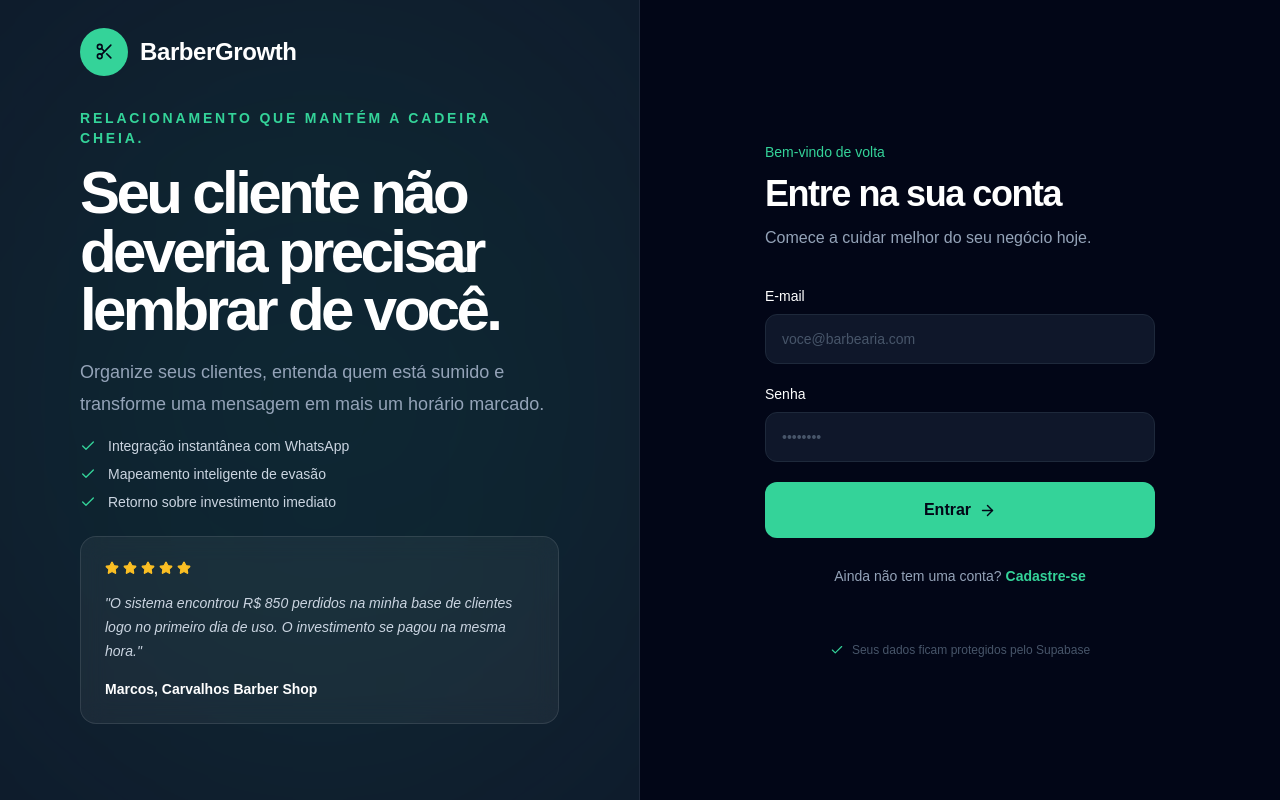
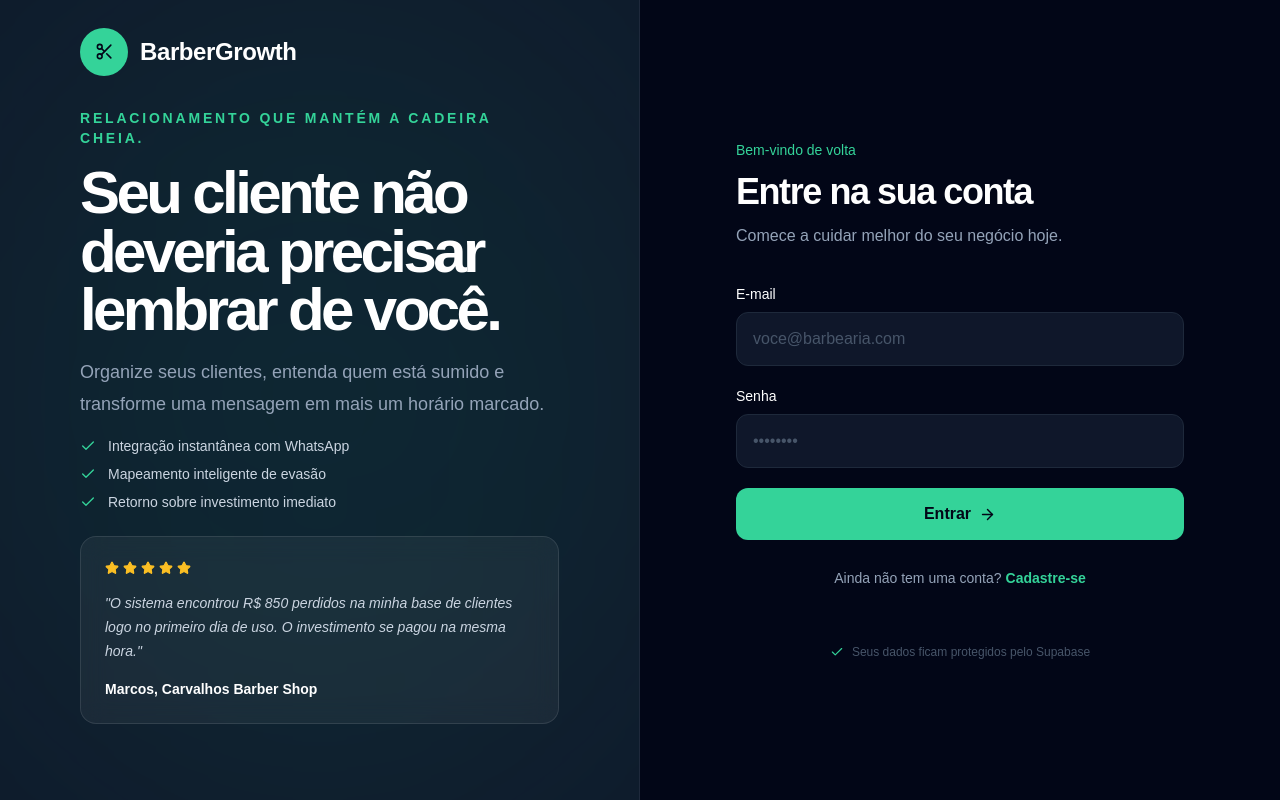
Before and after one commit to barbergrowth523-del/localgrowth, a Next.js app: page /login in a window 1280 px wide. Built offline with nearby package versions, Linux system fonts and the light colour scheme.

Commit message:
fix: strengthen auth form controls

```diff
--- a/components/auth/login-form.tsx
+++ b/components/auth/login-form.tsx
@@ -24,10 +24,10 @@ export function LoginForm({ initialMode = 'login' }: { initialMode?: 'login' | '
       <div className="relative z-10 flex items-center gap-3 font-semibold tracking-tight"><span className="flex h-12 w-12 items-center justify-center rounded-full bg-emerald-400 text-slate-950"><Scissors size={19} /></span> <span className="text-2xl font-bold">BarberGrowth</span></div>
       <div className="relative z-10 w-full max-w-2xl pb-12"><p className="mt-8 mb-4 text-sm font-bold uppercase tracking-[.2em] text-emerald-400">Relacionamento que mantém a cadeira cheia.</p><h1 className="text-6xl font-semibold leading-[.98] tracking-[-.06em] text-white">Seu cliente não deveria precisar lembrar de você.</h1><p className="mt-4 text-lg leading-8 text-slate-400">Organize seus clientes, entenda quem está sumido e transforme uma mensagem em mais um horário marcado.</p><ul className="mt-4 space-y-2 text-sm text-slate-300"><li className="flex items-center gap-3"><Check size={16} className="shrink-0 text-emerald-400" />Integração instantânea com WhatsApp</li><li className="flex items-center gap-3"><Check size={16} className="shrink-0 text-emerald-400" />Mapeamento inteligente de evasão</li><li className="flex items-center gap-3"><Check size={16} className="shrink-0 text-emerald-400" />Retorno sobre investimento imediato</li></ul><div className="mt-6 w-full rounded-2xl border border-white/10 bg-white/5 p-6 backdrop-blur-md"><div className="flex gap-1 text-amber-400">{[1, 2, 3, 4, 5].map(star => <Star key={star} size={14} fill="currentColor" />)}</div><p className="mt-4 text-sm italic leading-6 text-slate-300">&quot;O sistema encontrou R$ 850 perdidos na minha base de clientes logo no primeiro dia de uso. O investimento se pagou na mesma hora.&quot;</p><p className="mt-4 text-sm font-semibold text-white">Marcos, Carvalhos Barber Shop</p></div></div>
     </section>
-    <section className="flex w-full lg:w-1/2 flex-col justify-center items-center px-8 bg-slate-950"><div className="w-full max-w-[390px]">
+    <section className="flex w-full lg:w-1/2 flex-col justify-center items-center px-8 bg-slate-950"><div className="w-full max-w-md">
       <div className="mb-10 lg:hidden flex items-center gap-3 font-semibold"><span className="flex h-9 w-9 items-center justify-center rounded-full bg-emerald-400 text-slate-950"><Scissors size={17} /></span> BarberGrowth</div>
       <p className="mb-3 text-sm font-medium text-emerald-400">Bem-vindo de volta</p><h2 className="text-4xl font-semibold tracking-[-.04em]">{mode === 'login' ? 'Entre na sua conta' : 'Crie sua conta'}</h2><p className="mt-3 text-slate-400">Comece a cuidar melhor do seu negócio hoje.</p>
-      <form onSubmit={submit} className="mt-9 space-y-5"><label className="block text-sm font-medium">E-mail<input required type="email" value={email} onChange={e => setEmail(e.target.value)} className="mt-2 w-full rounded-xl border border-slate-800 bg-slate-900 px-4 py-3.5 text-white outline-none ring-emerald-400 transition placeholder:text-slate-600 focus:ring-2" placeholder="voce@barbearia.com" /></label><label className="block text-sm font-medium">Senha<input required minLength={6} type="password" value={password} onChange={e => setPassword(e.target.value)} className="mt-2 w-full rounded-xl border border-slate-800 bg-slate-900 px-4 py-3.5 text-white outline-none ring-emerald-400 transition placeholder:text-slate-600 focus:ring-2" placeholder="••••••••" /></label>{message && <p className="rounded-lg border border-amber-400/20 bg-amber-400/10 px-3 py-2 text-sm text-amber-200">{message}</p>}<button disabled={loading} className="flex w-full items-center justify-center gap-2 rounded-xl bg-emerald-400 py-4 font-bold text-slate-950 transition hover:bg-emerald-500 disabled:opacity-60">{loading ? 'Aguarde...' : mode === 'login' ? 'Entrar' : 'Criar conta'}<ArrowRight size={17} /></button></form>
+      <form onSubmit={submit} className="mt-9 space-y-5"><label className="block text-sm font-medium">E-mail<input required type="email" value={email} onChange={e => setEmail(e.target.value)} className="mt-2 w-full rounded-xl border border-slate-800 bg-slate-900 px-4 py-3.5 text-base text-white outline-none ring-emerald-400 transition placeholder:text-slate-600 focus:ring-2" placeholder="voce@barbearia.com" /></label><label className="block text-sm font-medium">Senha<input required minLength={6} type="password" value={password} onChange={e => setPassword(e.target.value)} className="mt-2 w-full rounded-xl border border-slate-800 bg-slate-900 px-4 py-3.5 text-base text-white outline-none ring-emerald-400 transition placeholder:text-slate-600 focus:ring-2" placeholder="••••••••" /></label>{message && <p className="rounded-lg border border-amber-400/20 bg-amber-400/10 px-3 py-2 text-sm text-amber-200">{message}</p>}<button disabled={loading} className="flex w-full items-center justify-center gap-2 rounded-xl bg-emerald-400 py-3.5 text-base font-semibold text-slate-950 transition hover:bg-emerald-500 disabled:opacity-60">{loading ? 'Aguarde...' : mode === 'login' ? 'Entrar' : 'Criar conta'}<ArrowRight size={17} /></button></form>
       <button onClick={() => { setMode(mode === 'login' ? 'signup' : 'login'); setMessage('') }} className="mt-7 flex w-full items-center justify-center gap-1 text-sm text-slate-400">{mode === 'login' ? 'Ainda não tem uma conta?' : 'Já tem uma conta?'}<span className="font-semibold text-emerald-400">{mode === 'login' ? 'Cadastre-se' : 'Entrar'}</span></button><div className="mt-14 flex items-center justify-center gap-2 text-xs text-slate-600"><Check size={14} className="text-emerald-400" /> Seus dados ficam protegidos pelo Supabase</div>
     </div></section>
   </main>
```
